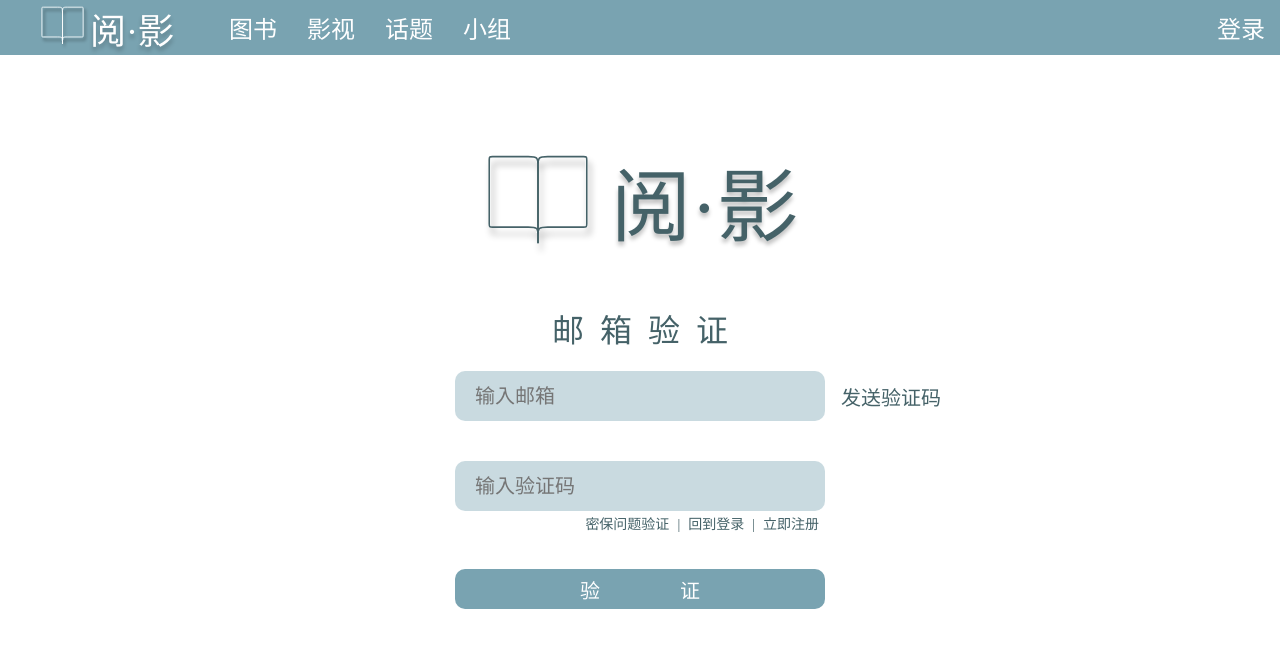
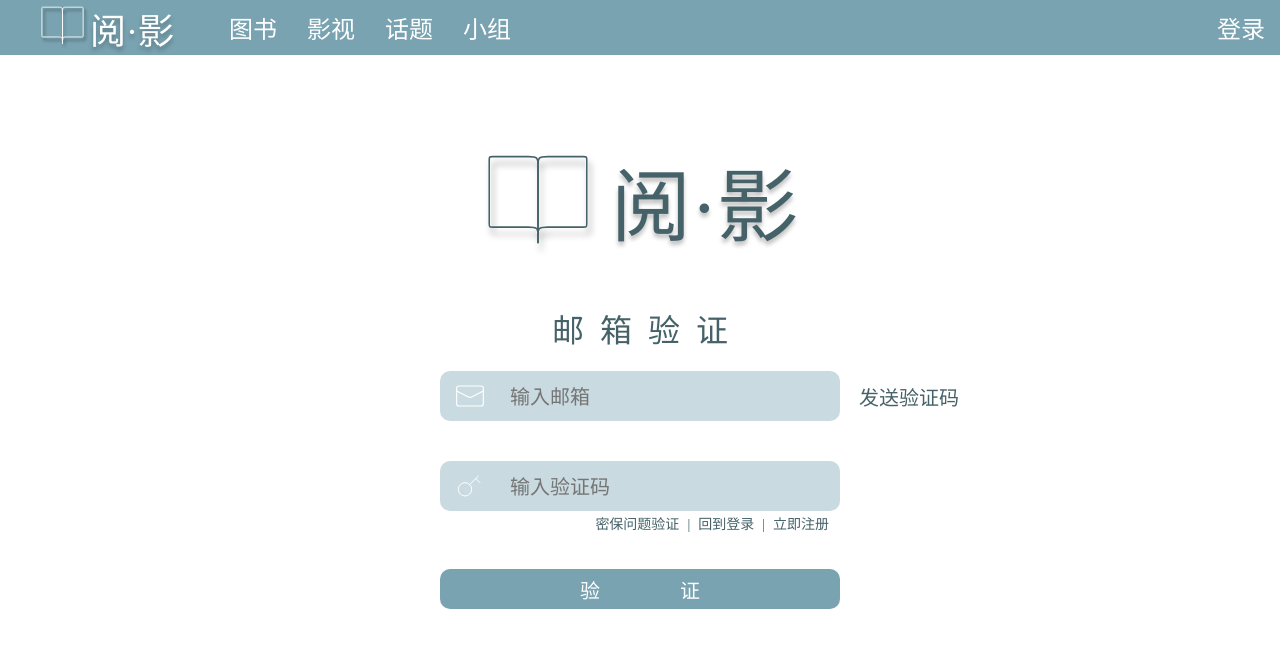
Before and after one commit to CheangFouSUY/web-yueying, a Vue app: page /emailverify in a window 1280 px wide. Shown: the top 648 px of the page. Built offline with nearby package versions, Linux system fonts and the light colour scheme.

Commit message:
email verify modified

```diff
--- a/src/views/EmailVerify.vue
+++ b/src/views/EmailVerify.vue
@@ -7,9 +7,15 @@
     </div>
     <h1 class="emailTitle">邮箱验证</h1>
     <div class="verifyBox">
-      <input type="text" v-model="email" placeholder="输入邮箱">
       <button id="sendCode" @click="SendCode">发送验证码</button>
-      <input type="text" v-model="verifyKey" placeholder="输入验证码">
+      <div class="inputBox">
+        <img class="icon" src="../../public/Email.svg" alt="email_icon">
+        <input type="text" v-model="email" placeholder="输入邮箱">
+      </div>
+      <div class="inputBox">
+        <img class="icon" src="../../public/Key.svg" alt="key_icon">
+        <input type="text" v-model="verifyKey" placeholder="输入验证码">
+      </div>
       <div class='changeLoginWay'>
         <button @click='QuesVerify'>密保问题验证</button>
         <span class='symbol'>|</span>
@@ -48,6 +54,7 @@ export default {
 </script>
 
 <style scoped>
+/* logo和标题 */
 #logo{
     width: 350px;
     margin: 80px auto 40px;
@@ -70,43 +77,61 @@ export default {
   /* outline: 1px black solid; */
     text-shadow: 0px 4px 4px rgba(0, 0, 0, 0.25);
 }
+.emailTitle{
+  font-weight: 100;
+  color: #456268;
+  text-align: center;
+  letter-spacing: 0.5em;
+  text-indent: 0.5em;
+  margin: 0 auto 20px;
+}
 
+/* 输入框 */
+.inputBox{
+    height: 50px;
+    width: 400px;
+    margin: 0px auto 40px;
+    border-radius: 10px;
+    background-color: rgba(121, 163, 177, 0.4);
+  /* outline: 1px black solid; */
+}
+.icon{
+  display: block;
+  float: left;
+  width: 40px;
+  margin: 5px 10px;
+  /* outline: 1px black solid; */
+}
 input:focus{
+    outline: none;
+}
+.inputBox:focus-within{
     background-color: rgba(121, 163, 177, 0.6);
-    outline: none;
     box-shadow: 0px 0px 10px rgba(0, 0, 0, 0.25);
 }
-input:hover{
+.inputBox:hover{
     background-color: rgba(121, 163, 177, 0.6);
 }
 input{
     font-family: "Microsoft JhengHei", 微软正黑体, "Microsoft YaHei", 微软雅黑;
     display: inline-block;
-    margin: 0px auto 40px;
     height: 50px;
-    width: 370px;
-    padding-left: 20px;
+    width: 320px;
     border: none;
-    border-radius: 10px;
-    background-color: rgba(121, 163, 177, 0.4);
+    background: none;
     color: #456268;
     font-size: 20px;
-    vertical-align: middle;
-    box-sizing: border-box;
-    -webkit-border-sizing: border-box;
-    -moz-border-sizing: border-box;
 }
-
 #sendCode{
   height: 50px;
-  position: absolute;
-  margin-left: 10px;
+  float: right;
   font-size: 20px;
   color: #456268;
   border: none;
   background: none;
-  /* outline: 1px black solid; */
 }
+
+/* 跳转链接 */
 .changeLoginWay button{
     display: inline-block;
     font-size: 14px;
@@ -116,8 +141,7 @@ input{
     /* outline: 1px black solid; */
 }
 .changeLoginWay{
-    width: 370px;
-    /* display:inline-block; */
+    width: 390px;
     margin: -40px auto 10px;
     text-align: right;
     /* outline: 1px black solid; */
@@ -125,10 +149,16 @@ input{
 .changeLoginWay button:hover, #sendCode:hover{
     color: rgba(121, 163, 177, 0.6);
 }
+.symbol{
+  color: #456268;
+  font-weight: 100;
+  font-size: 14px;
+  margin: auto 2px;
+}
 
 #submit{
     height: 40px;
-    width: 370px;
+    width: 400px;
     margin: 25px auto;
     background-color: #79A3B1;
     border: none;
@@ -143,28 +173,13 @@ input{
     background-color: rgba(121, 163, 177, 0.6);
 }
 
-.symbol{
-  color: #456268;
-  font-weight: 100;
-  font-size: 14px;
-  margin: auto 2px;
-}
 
 button{
   font-family: "Microsoft JhengHei", 微软正黑体, "Microsoft YaHei", 微软雅黑;
   cursor: pointer;
 }
-
-.emailTitle{
-  font-weight: 100;
-  color: #456268;
-  text-align: center;
-  letter-spacing: 0.5em;
-  text-indent: 0.5em;
-  margin: 0 auto 20px;
-}
 .verifyBox{
-    width: 600px;
+    width: 650px;
     margin: 0 auto;
     text-align: center;
     font-size: 20px;
```
Also changed, not shown: public/Email.svg (added), public/Key.svg (added).
